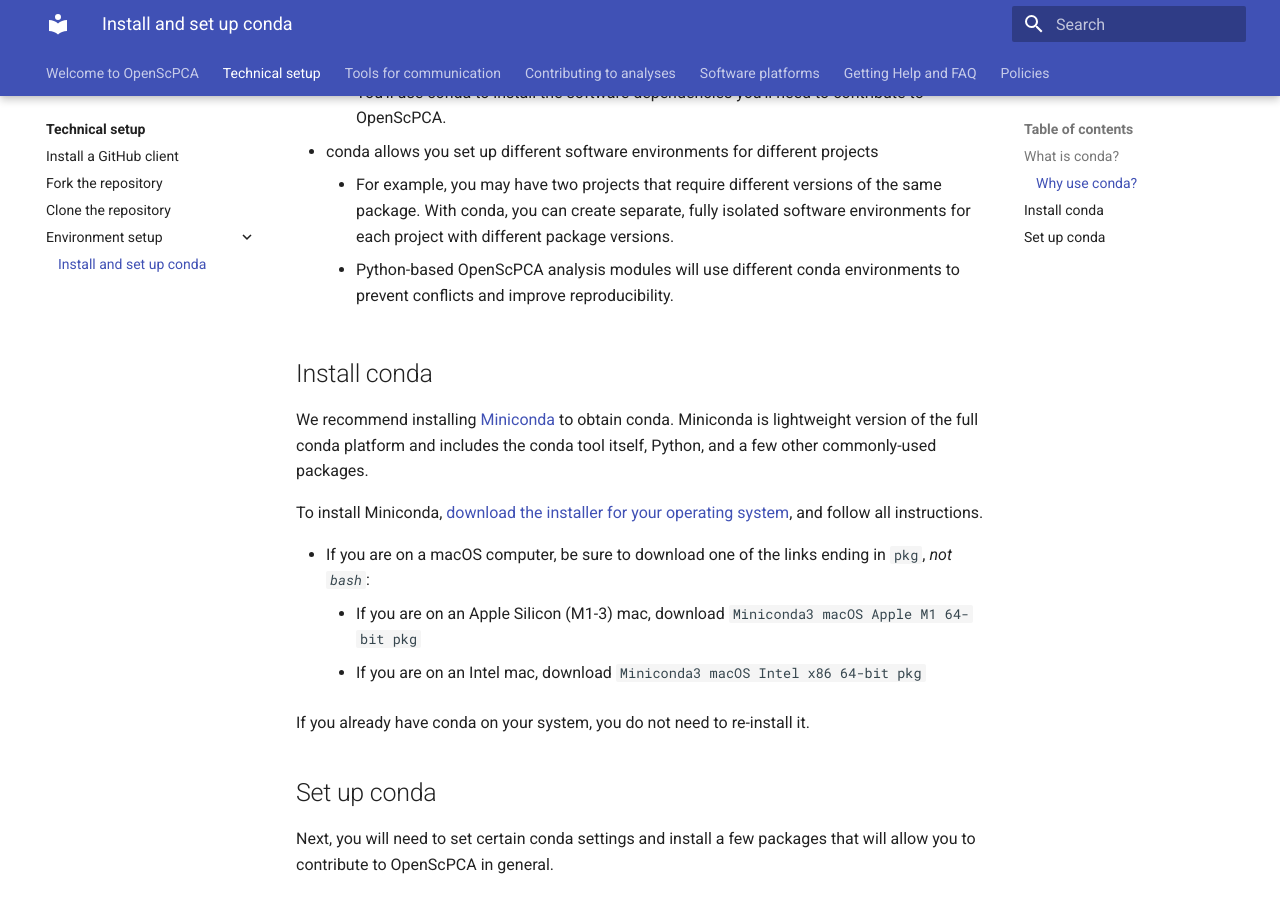
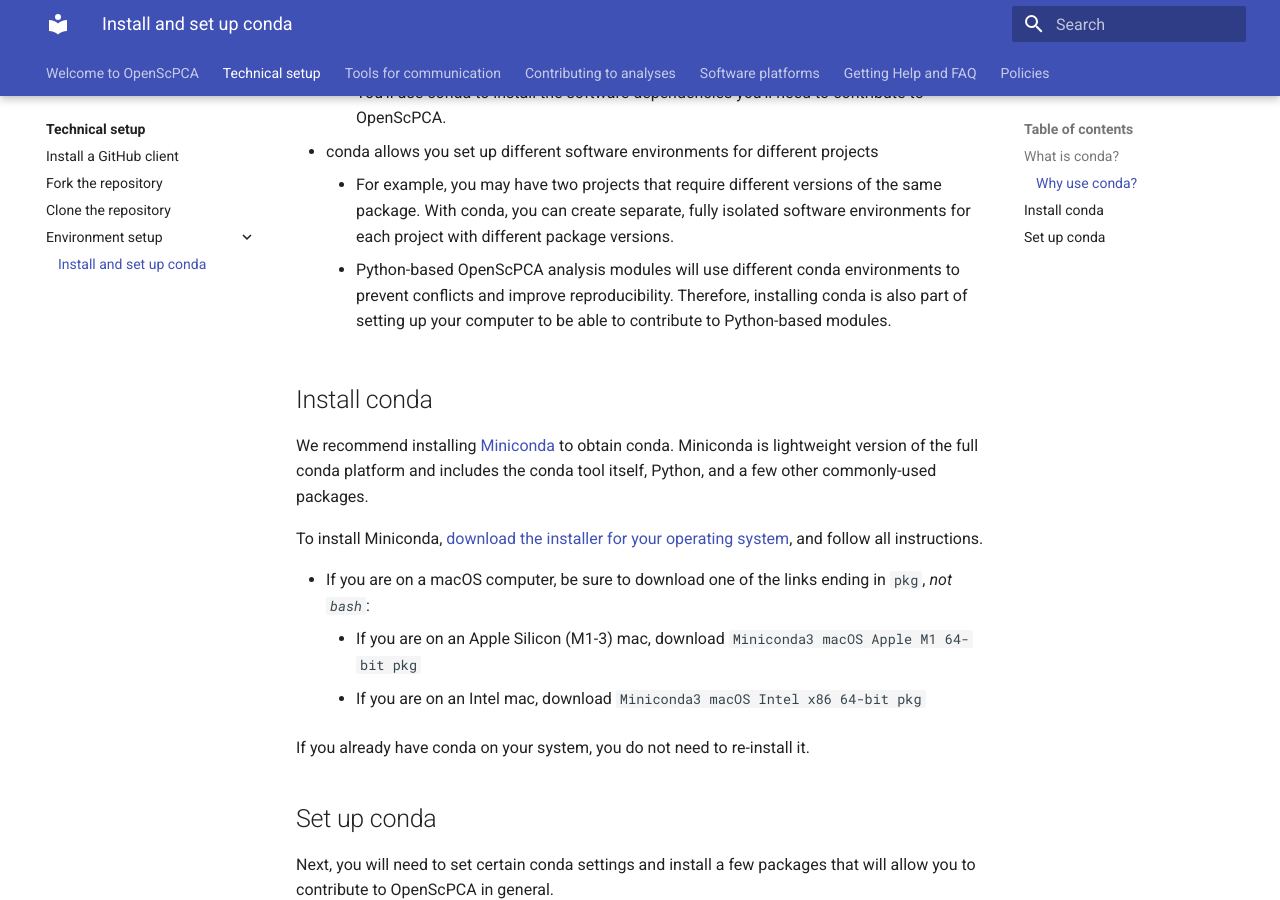
Before and after one commit to AlexsLemonade/OpenScPCA-analysis, an MkDocs documentation site: the page built from docs/technical-setup/environment-setup/setup-conda.md, in a window 1280 px wide and 900 px high, scrolled down 581 px. Built offline with MkDocs 1.6.1 and Material for MkDocs 9.7.7, drawn with Linux system fonts in a browser that asks for light colours.

Commit message:
emphasize conda is for python modules, per #128

```diff
--- a/docs/technical-setup/environment-setup/setup-conda.md
+++ b/docs/technical-setup/environment-setup/setup-conda.md
@@ -20,6 +20,7 @@
     - For example, you may have two projects that require different versions of the same package.
     With conda, you can create separate, fully isolated software environments for each project with different package versions.
     - Python-based OpenScPCA analysis modules will use different conda environments to prevent conflicts and improve reproducibility.
+    Therefore, installing conda is also part of setting up your computer to be able to contribute to Python-based modules.
 
 
 ## Install conda
```
